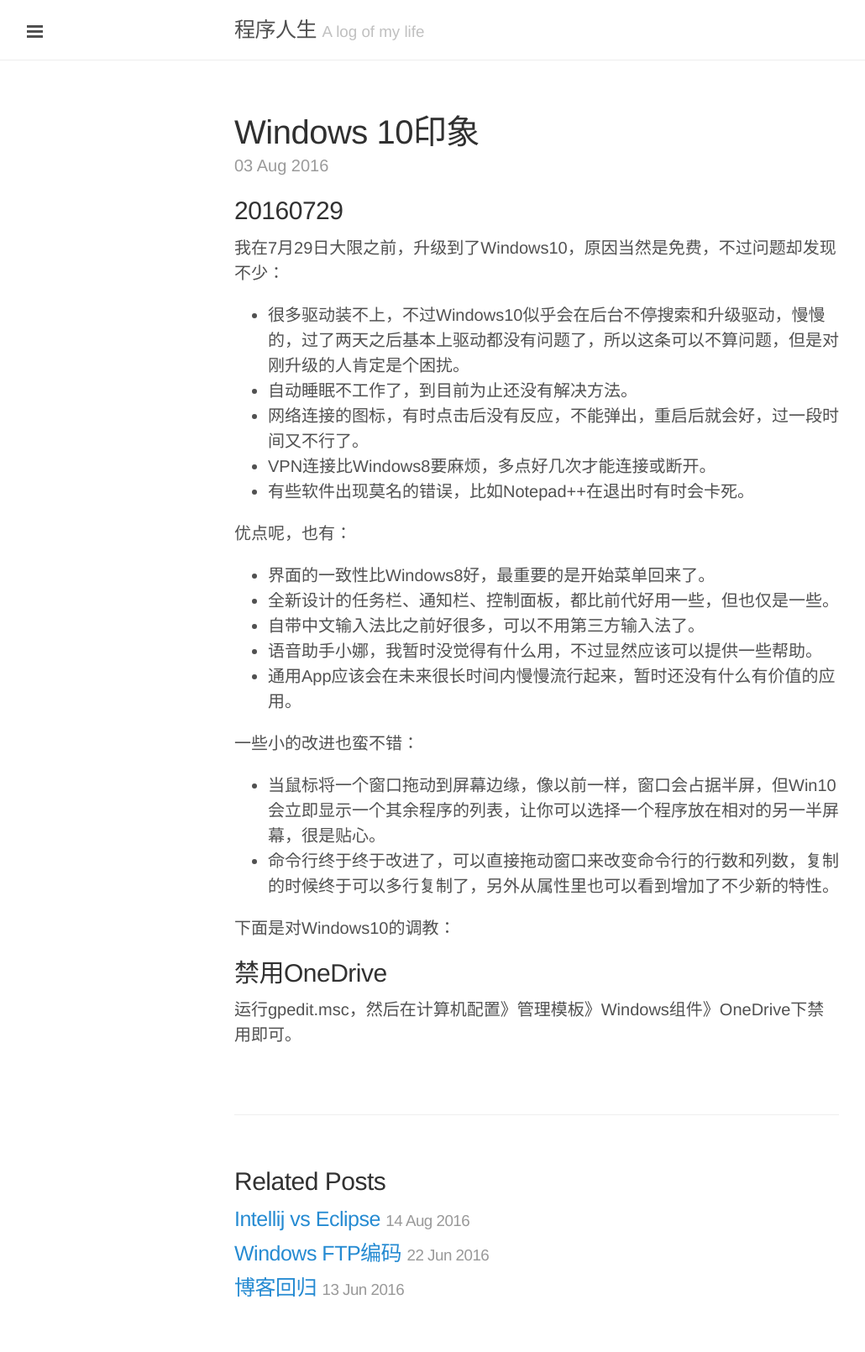
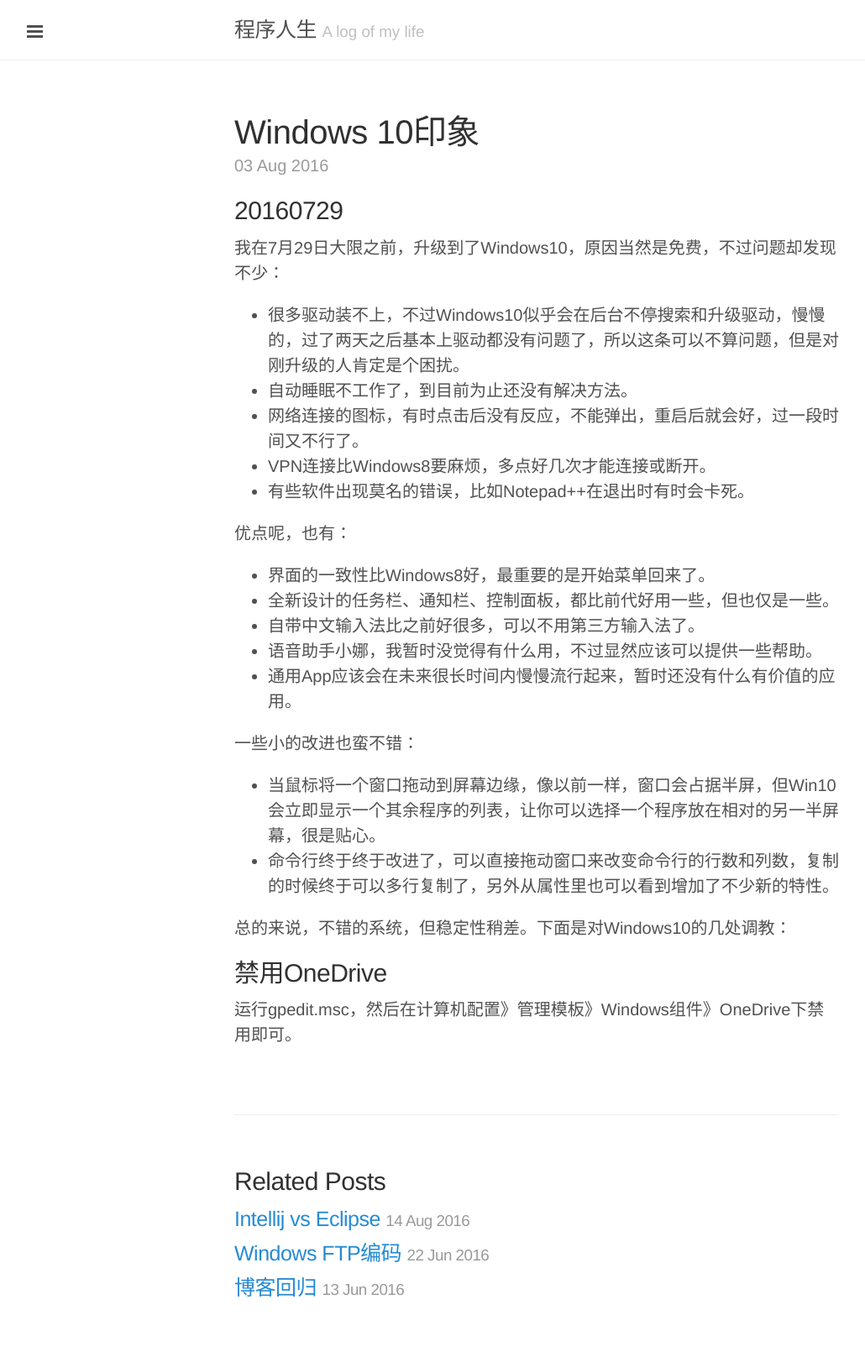
Before and after one commit to liuzhongshu/liuzhongshu.github.io, a Jekyll site: the page built from _posts/2016-08-03-windows-10.md, in a window 1280 px wide. Shown: the whole page at 84% size, without its empty margins (1-1031 px from the left). Built offline with Jekyll 4.4.1, drawn with Linux system fonts in a browser that asks for light colours; comment, search, counter and statistics services are not loaded.

Commit message:
Post update: Windows 10印象

```diff
--- a/_posts/2016-08-03-windows-10.md
+++ b/_posts/2016-08-03-windows-10.md
@@ -26,7 +26,7 @@ layout: post
 - 当鼠标将一个窗口拖动到屏幕边缘，像以前一样，窗口会占据半屏，但Win10会立即显示一个其余程序的列表，让你可以选择一个程序放在相对的另一半屏幕，很是贴心。
 - 命令行终于终于改进了，可以直接拖动窗口来改变命令行的行数和列数，复制的时候终于可以多行复制了，另外从属性里也可以看到增加了不少新的特性。
 
-下面是对Windows10的调教：
+总的来说，不错的系统，但稳定性稍差。下面是对Windows10的几处调教：
 
 ## 禁用OneDrive
 
```
